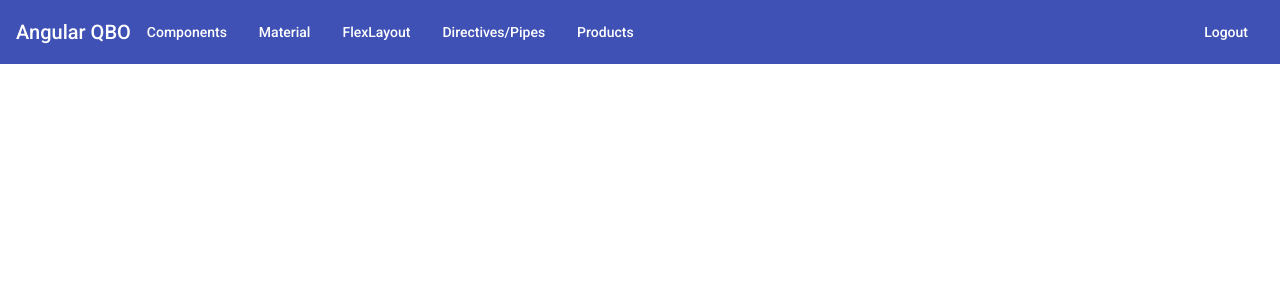
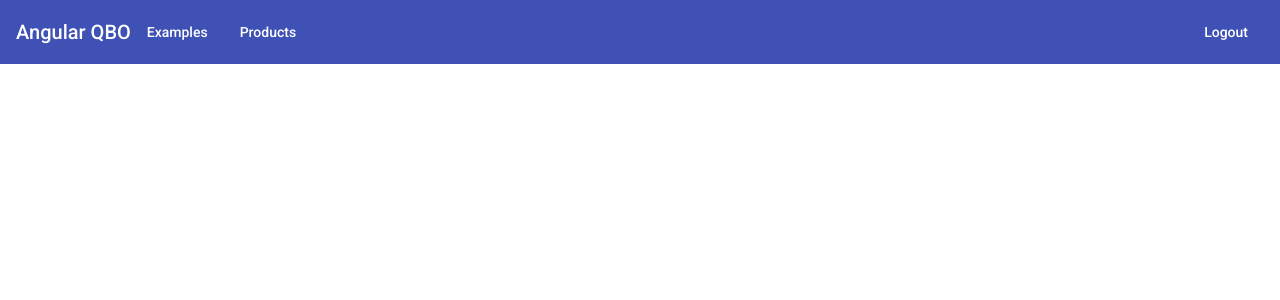
Before and after one commit to danidelgadoz/qbo-angular-course, an Angular app: page /dashboard in a window 1280 px wide. Shown: the top 300 px of the page. Built offline with nearby package versions, Linux system fonts and the light colour scheme.

Commit message:
add a menu for dashboard examples

```diff
--- a/src/app/dashboard/dashboard.component.html
+++ b/src/app/dashboard/dashboard.component.html
@@ -2,10 +2,15 @@
   <span>Angular QBO</span>
 
   <div fxFlex="row">
-    <button mat-button [routerLink]="['example-component']">Components</button>
-    <button mat-button [routerLink]="['example-angular-material']">Material</button>
-    <button mat-button [routerLink]="['example-flex-layout']">FlexLayout</button>
-    <button mat-button [routerLink]="['example-directives-and-pipes']">Directives/Pipes</button>
+
+    <button mat-button [matMenuTriggerFor]="menu">Examples</button>
+    <mat-menu #menu="matMenu">
+      <button mat-menu-item [routerLink]="['example-component']">Components</button>
+      <button mat-menu-item [routerLink]="['example-angular-material']">Material</button>
+      <button mat-menu-item [routerLink]="['example-flex-layout']">FlexLayout</button>
+      <button mat-menu-item [routerLink]="['example-directives-and-pipes']">Directives/Pipes</button>
+    </mat-menu>
+
     <button mat-button [routerLink]="['products']">Products</button>
 
     <div fxFlex></div>
```
